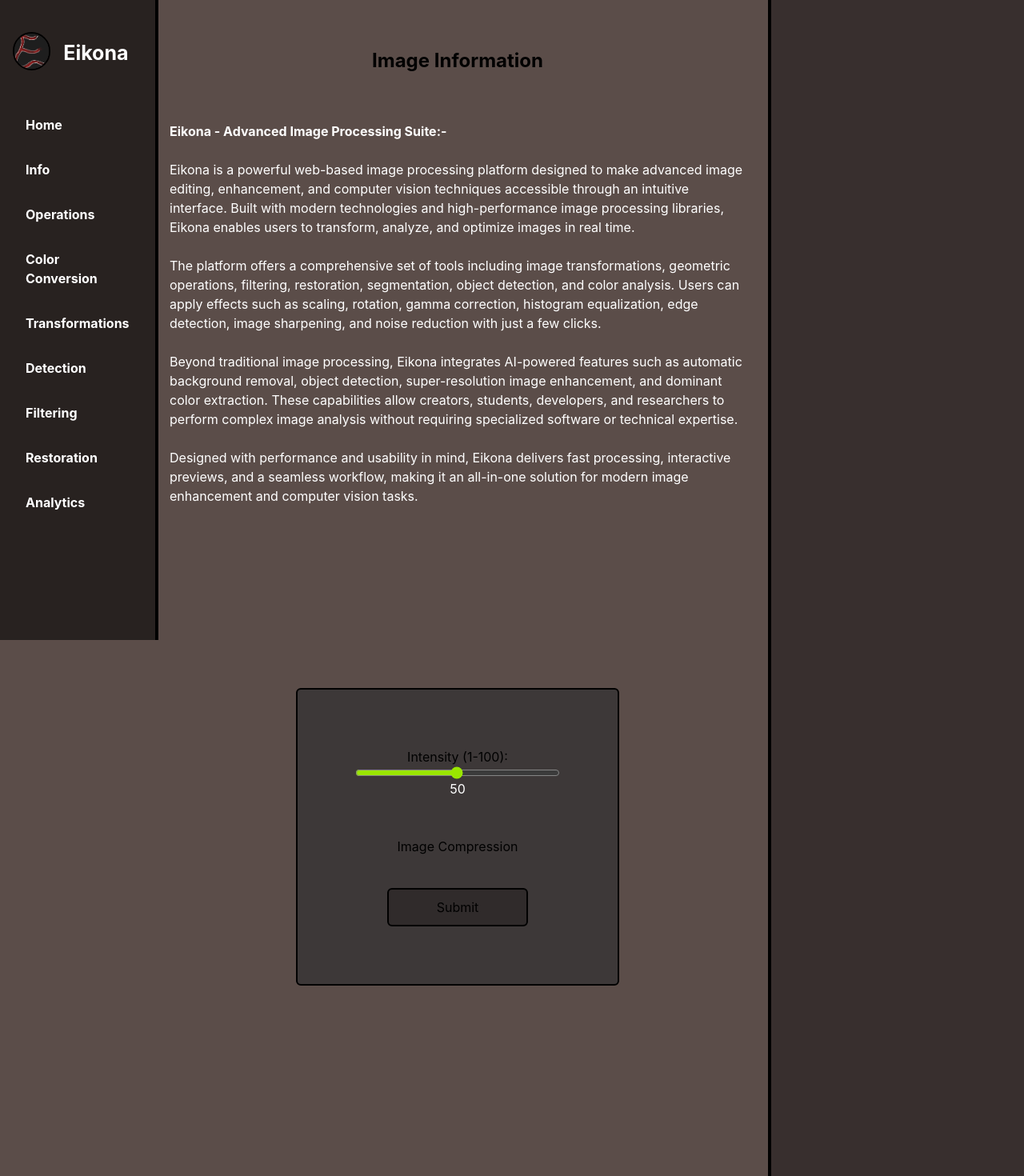
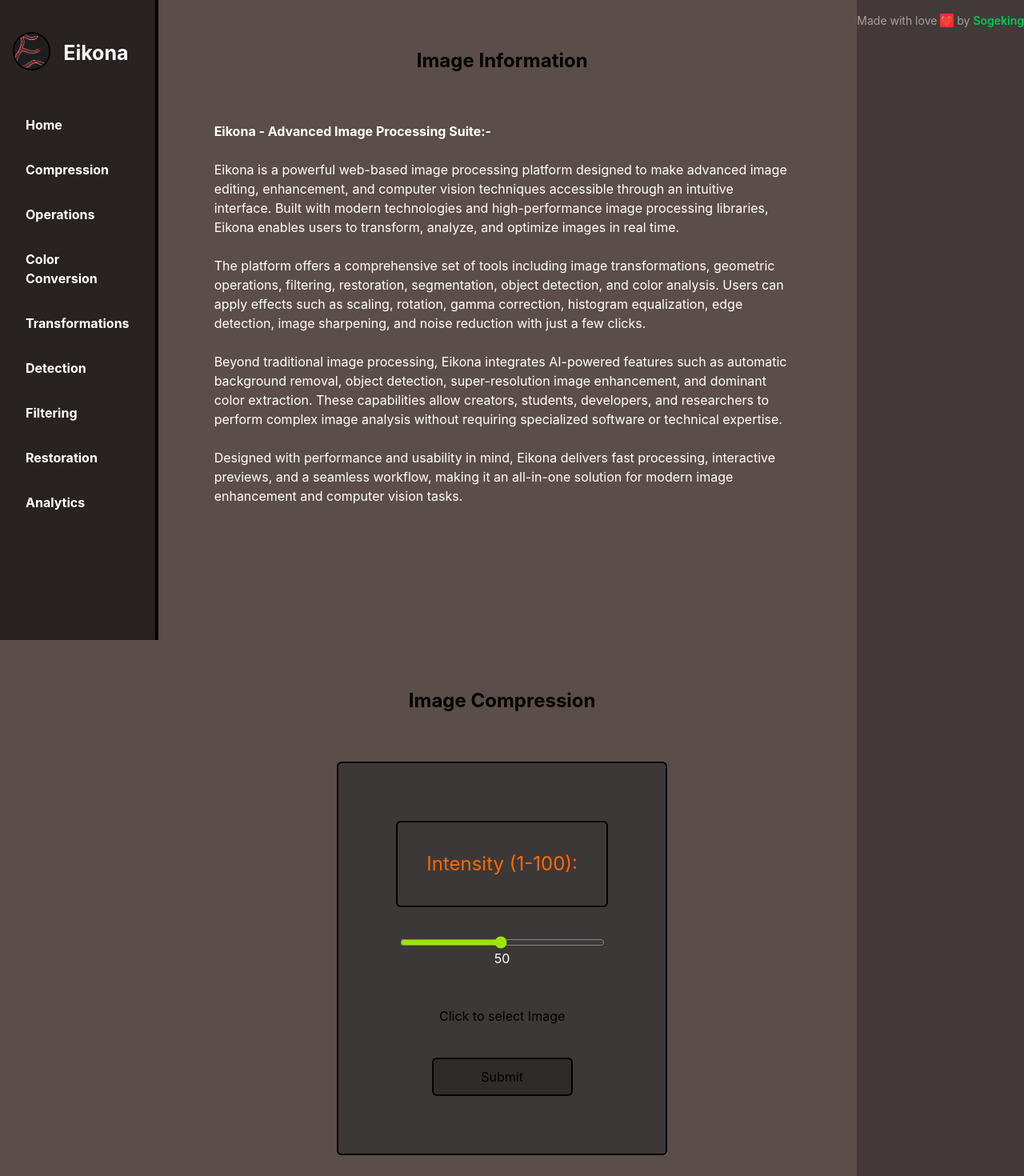
Before and after one commit to muin-15/eikona, a React (Vite) app in the folder frontend_eikona/: page / in a window 1280 px wide. Shown: the top 1470 px of the page at 80% size. Built offline with nearby package versions, Linux system fonts and the light colour scheme.

Commit message:
Minor changes

```diff
--- a/frontend_eikona/index.html
+++ b/frontend_eikona/index.html
@@ -14,7 +14,7 @@
           </div>
           <div class="flex flex-col justify-start items-start">
               <a href="#home" class="block text-white font-bold py-4 px-4 rounded hover:bg-[#2d2928] hover:text-white">Home</a>
-              <a href="#compress" class="block text-white font-bold py-4 px-4 rounded hover:bg-[#2d2928] hover:text-white">Info</a>
+              <a href="#image_compressor" class="block text-white font-bold py-4 px-4 rounded hover:bg-[#2d2928] hover:text-white">Compression</a>
               <a href="#operations" class="block text-white font-bold py-4 px-4 rounded hover:bg-[#2d2928] hover:text-white">Operations</a>
               <a href="#color_conversion" class="block text-white font-bold py-4 px-4 rounded hover:bg-[#2d2928] hover:text-white">Color Conversion</a>
               <a href="#transformations" class="block text-white font-bold py-4 px-4 rounded hover:bg-[#2d2928] hover:text-white">Transformations</a>
@@ -37,15 +37,18 @@
           <p><br>Designed with performance and usability in mind, Eikona delivers fast processing, interactive previews, and a seamless workflow, making it an all-in-one solution for modern image enhancement and computer vision tasks.</p>
         </div>
         </div>
+        <div id="image_compressor" class="flex-1 flex flex-col justify-center items-center px-4 ">
+          <h3 class="text-black font-bold text-center text-2xl mb-5">Image Compression</h3>
+        <div id="compress" class="flex flex-col justify-center items-center border-2 border-black rounded-md p-18 mt-10 mb-9 bg-[#3D3838] hover:bg-[#2d2928] hover:text-white cursor-pointer text-center" >
+          <!-- 2. Range Input (Slider) -->
 
-        <div id="compress" class="flex flex-col justify-center items-center border-2 border-black rounded-md p-18 mb-9 bg-[#3D3838] hover:bg-[#2d2928] hover:text-white cursor-pointer text-center" >
-          <!-- 2. Range Input (Slider) -->
-          <label for="rangeInput">Intensity (1-100):</label>
+          <label for="rangeInput" class="text-orange-500 text-2xl border-2 border-black rounded-md p-9 mb-9 bg-[#3D3838] hover:bg[#2d2928] hover:text-white cursor-pointer text-center ">Intensity (1-100):</label>
           <input type="range" id="rangeInput" min="1" max="100" value="50" class="w-64 accent-lime-400" oninput="document.getElementById('rangeValue').innerText = this.value">
           <span id="rangeValue" class="text-white">50</span> <!-- Displays current slider value -->
           <br><br>
           <div id="compress-mount"></div>
         </div>
+        <div></div>
 
         <div id="operations" class="h-screen  mt-75">
         <h2 class="text-2xl font-bold mb-15 text-center ">Image Operations</h2>
--- a/frontend_eikona/src/main.tsx
+++ b/frontend_eikona/src/main.tsx
@@ -126,10 +126,10 @@ mountUploadBox('d2',{
 
 mountUploadBox('compress-mount',{
   id:'compression',
-  title:'Image Compression',
+  title:'Click to select Image',
   endpoint:'/compress',
   paraName:'conversionId',
-  paraValue:'compression',
+  paraValue:'compress',
   range:{
     paraName:'intensity',
     elementId:'rangeInput'
```
Also changed, not shown: 1 other file (tests, documents, lock files or other folders).
